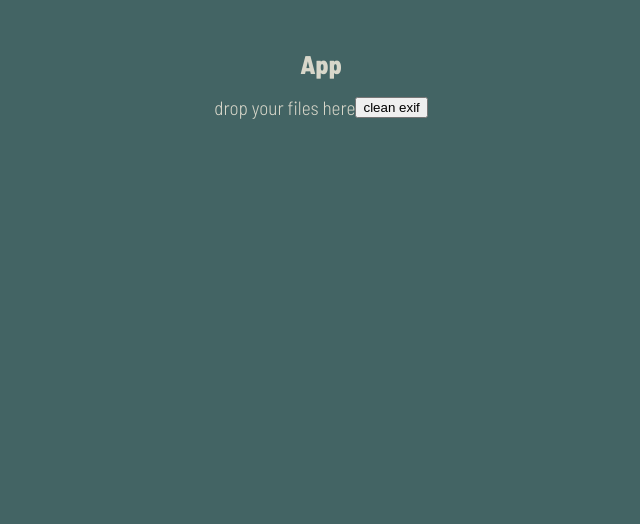
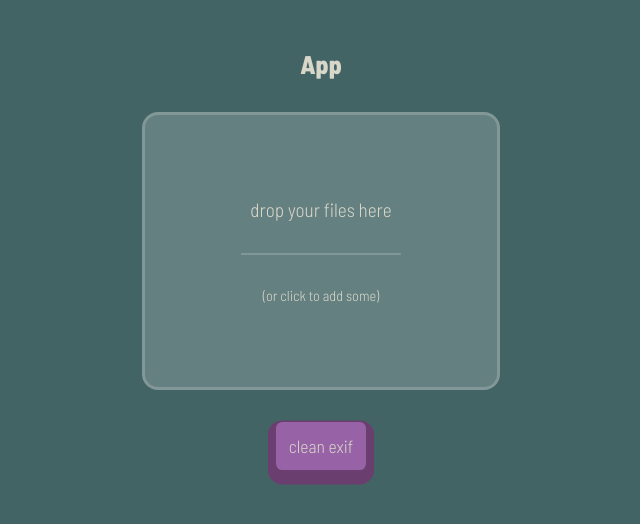
Before and after one commit to quentinvespero/exif_remove, a React (Create React App) app: page / in a window 1280 px wide. Shown: the top 524 px of the page, without its empty margins (319-959 px from the left). Built offline with nearby package versions, Linux system fonts and the light colour scheme; a web font is replaced by a local one.

Commit message:
2nd commit

```diff
--- a/src/components/Tab1.js
+++ b/src/components/Tab1.js
@@ -1,12 +1,22 @@
-import React from 'react'
+import React, { useState } from 'react'
 import ImportingFilesInterface from './sub-components/ImportingFilesInterface'
 import DisplayFilesInterface from './sub-components/DisplayFilesInterface'
+import ButtonCleanExif from './sub-components/ButtonCleanExif'
 
 const Tab1 = () => {
+
+    const [showComponent,setShowComponent] = useState(false)
+
+    const handleButtonClick = (e) =>{
+        console.log(e.target)
+        setShowComponent(true)
+    }
+
     return (
         <div className='componentTab1'>
             <ImportingFilesInterface/>
-            <DisplayFilesInterface/>
+            {showComponent && <DisplayFilesInterface/>}
+            <ButtonCleanExif onClickProps={handleButtonClick}/>
         </div>
     )
 }
--- /dev/null
+++ b/src/components/sub-components/ButtonCleanExif.js
@@ -0,0 +1,9 @@
+import React from 'react'
+
+const ButtonCleanExif = ( {onClickProps} ) => {
+    return (
+        <button className='buttonCleanExif' onClick={onClickProps}>clean exif</button>
+    )
+}
+
+export default ButtonCleanExif
--- a/src/components/sub-components/DisplayFilesInterface.js
+++ b/src/components/sub-components/DisplayFilesInterface.js
@@ -3,7 +3,7 @@ import React from 'react'
 const DisplayFilesInterface = () => {
     return (
         <div>
-
+            <p>TEEEEEEEEEEST</p>
         </div>
     )
 }
--- a/src/components/sub-components/ImportingFilesInterface.js
+++ b/src/components/sub-components/ImportingFilesInterface.js
@@ -4,8 +4,11 @@ const ImportingFilesInterface = () => {
     return (
         <div className='ImportingFilesInterface'>
             {/* <button className='fileImport'>importer vos fichiers ici</button> */}
-            <div className='dropFileArea'>drop your files here</div>
-            <button className='buttonImportFiles'>clean exif</button>
+            <div className='dropFileArea'>
+                <p>drop your files here</p>
+                <div className='divider'></div>
+                <p className='text2'>{"(or click to add some)"}</p>
+            </div>
         </div>
     )
 }
--- /dev/null
+++ b/src/style/components/sub-components/ButtonCleanExif.scss
@@ -0,0 +1,18 @@
+.buttonCleanExif{
+    @include usualSpaces(1rem, 1rem, .8rem, .8rem);
+    background: $color5;
+    border: none;
+    box-shadow: 0rem 0.4rem 0rem 0.5rem $color6;
+    border-radius: .4rem;
+    transition: ease-in-out .15s;
+    cursor: pointer;
+}
+.buttonCleanExif:hover{
+    box-shadow: 0rem 0.2rem 0rem 0.4rem $color6;
+    transform: scale(0.98) translateY(0.4rem);
+}
+.buttonCleanExif:active{
+    box-shadow: 0rem 0.1rem 0rem 0.4rem $color6;
+    transform: scale(0.95) translateY(0.5rem);
+    filter: brightness(.8);
+}
--- a/src/style/components/sub-components/DisplayFilesInterface.scss
+++ b/src/style/components/sub-components/DisplayFilesInterface.scss
@@ -1,6 +1,28 @@
 .ImportingFilesInterface{
     @include centerElement();
+    flex-direction: column;
 }
 
-.buttonImportFiles{
+.dropFileArea{
+    @include usualSpaces(1rem, 1rem, 1rem, 1rem);
+    border: .2rem solid $color4;
+    border-radius: 1rem;
+    background: $color4;
+    height: 15rem;
+    width: 20rem;
+    display: flex;
+    align-items: center;
+    justify-content: center;
+    transition: ease-in-out .15s;
+    flex-direction: column;
+    cursor: pointer;
 }
+.dropFileArea:hover{
+    border: .2rem solid #ffffff48;
+    background: #ffffff48;
+    transform: scale(0.97);
+}
+
+.text2{
+    font-size: .9rem;
+}
--- a/src/style/components/tab1.scss
+++ b/src/style/components/tab1.scss
@@ -1,3 +1,4 @@
 .componentTab1{
     @include centerElement();
+    flex-direction: column;
 }
--- a/src/style/index.scss
+++ b/src/style/index.scss
@@ -3,3 +3,4 @@
 @import './components/tab1.scss';
 @import './components/sub-components/DisplayFilesInterface.scss';
 @import './components/sub-components/ImportingFilesInterface.scss';
+@import './components/sub-components/ButtonCleanExif.scss';
--- a/src/style/main.scss
+++ b/src/style/main.scss
@@ -2,6 +2,9 @@
 $color1 : #d8d7ca;
 $color2 : #436464;
 $color3 : #f1f1f1;
+$color4 : #f1f1f132;
+$color5 : #9862a7;
+$color6 : #6b3e70;
 
 //main font
 @import url('https://fonts.googleapis.com/css2?family=Barlow+Semi+Condensed:ital,wght@0,100;0,200;0,300;0,400;0,500;0,600;0,700;0,800;0,900;1,100;1,200;1,300;1,400;1,500;1,600;1,700;1,800;1,900&family=Itim&family=Oswald:wght@200;300;400;500;600;700&family=Playfair+Display:ital,wght@0,400;0,500;0,600;0,700;0,800;0,900;1,400;1,500;1,600;1,700;1,800;1,900&display=swap');
@@ -34,7 +37,7 @@ body{
     background-color: $color2;
     font-family: 'barlow semi condensed';
     @include font(1.2rem,$color1,300,none);
-    @include usualSpaces(3rem,3rem,0 ,0)
+    @include usualSpaces(3rem,3rem,0 ,0);
 }
 li{
     list-style-type: none;
@@ -69,3 +72,19 @@ h5{
 h6{
     @include font(1.25rem,$color1,300,none);
 }
+p{
+    margin: 0;
+}
+button{
+    font-family: 'barlow semi condensed';
+    @include font(1.1rem,$color1,300,none);
+    border-radius: .4rem;
+}
+
+.divider{
+    background: $color4;
+    border-radius: .4rem;
+    @include usualSpaces(2rem,1rem,0,0);
+    height: .15rem;
+    width: 10rem;
+}
```
